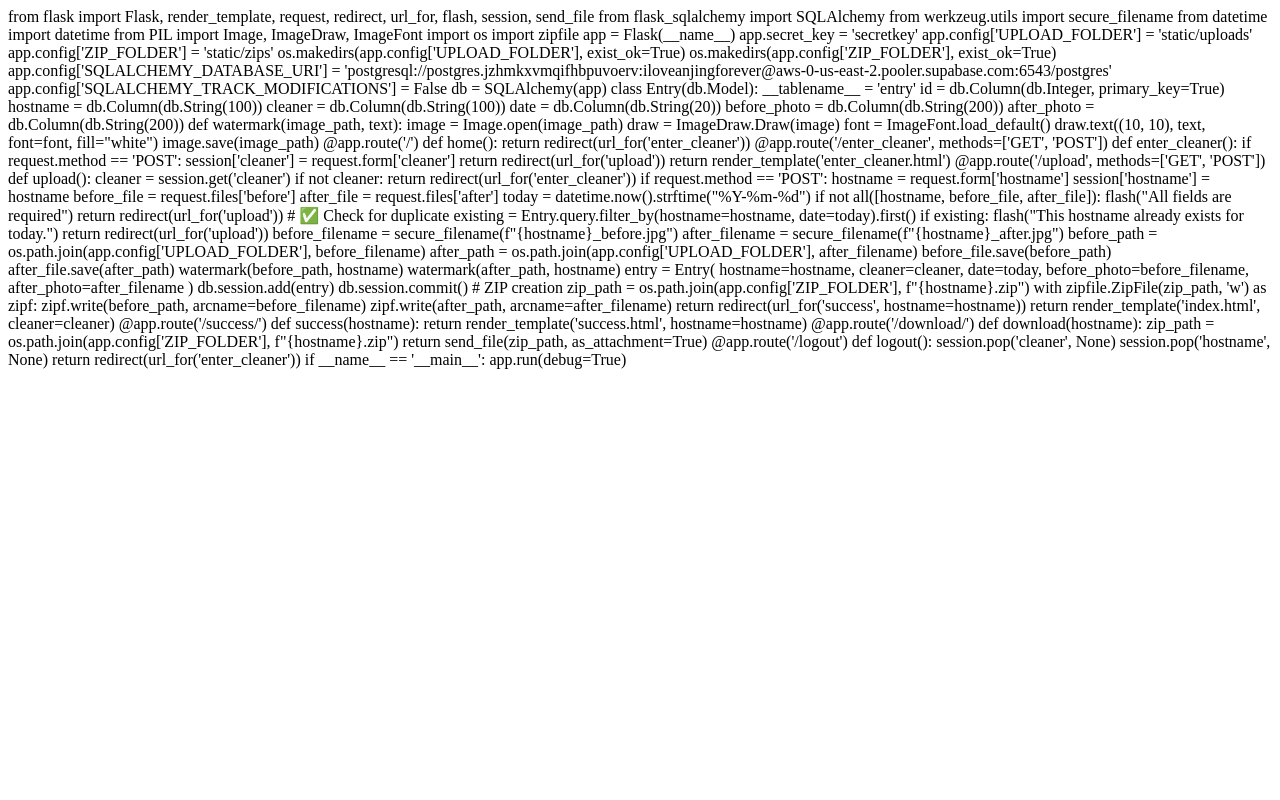
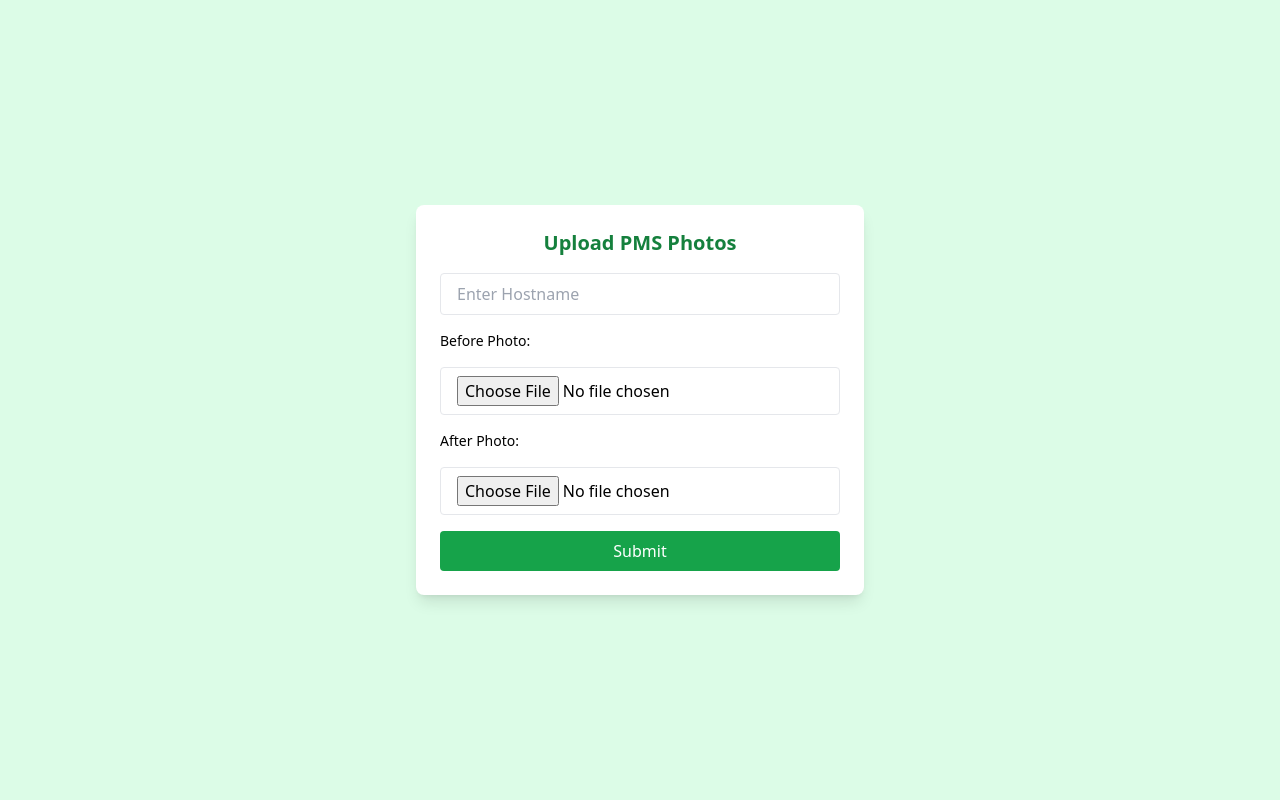
Before and after one commit to ProNoobCoder/i-pms, a Flask app: page /upload in a window 1280 px wide. Run offline with Flask 3, Linux system fonts and the light colour scheme; the visitor is signed in with stand-in values (Sample User, id 1); some libraries are stand-ins or nearby versions.

Commit message:
Update index.html

```diff
--- a/templates/index.html
+++ b/templates/index.html
@@ -1,118 +1,40 @@
-from flask import Flask, render_template, request, redirect, url_for, flash, session, send_file
-from flask_sqlalchemy import SQLAlchemy
-from werkzeug.utils import secure_filename
-from datetime import datetime
-from PIL import Image, ImageDraw, ImageFont
-import os
-import zipfile
+<!DOCTYPE html>
+<html lang="en">
+<head>
+    <meta charset="UTF-8">
+    <title>Upload PMS Photos</title>
+    <script src="https://cdn.tailwindcss.com"></script>
+</head>
+<body class="bg-green-100 flex items-center justify-center min-h-screen">
+    <form method="POST" enctype="multipart/form-data"
+          class="bg-white p-6 rounded-lg shadow-lg w-11/12 max-w-md space-y-4">
+        <h1 class="text-xl font-bold text-green-700 text-center">Upload PMS Photos</h1>
 
-app = Flask(__name__)
-app.secret_key = 'secretkey'
+        {% with messages = get_flashed_messages() %}
+          {% if messages %}
+            <ul class="text-red-500 text-sm">
+              {% for msg in messages %}
+                <li>{{ msg }}</li>
+              {% endfor %}
+            </ul>
+          {% endif %}
+        {% endwith %}
 
-app.config['UPLOAD_FOLDER'] = 'static/uploads'
-app.config['ZIP_FOLDER'] = 'static/zips'
-os.makedirs(app.config['UPLOAD_FOLDER'], exist_ok=True)
-os.makedirs(app.config['ZIP_FOLDER'], exist_ok=True)
+        <input type="text" name="hostname" placeholder="Enter Hostname"
+               class="w-full px-4 py-2 border rounded focus:outline-none focus:ring-2 focus:ring-green-400" required>
 
-app.config['SQLALCHEMY_DATABASE_URI'] = 'postgresql://postgres.jzhmkxvmqifhbpuvoerv:iloveanjingforever@aws-0-us-east-2.pooler.supabase.com:6543/postgres'
-app.config['SQLALCHEMY_TRACK_MODIFICATIONS'] = False
+        <label class="block text-sm">Before Photo:</label>
+        <input type="file" name="before" accept="image/*" capture="environment"
+               class="w-full border rounded px-4 py-2" required>
 
-db = SQLAlchemy(app)
+        <label class="block text-sm">After Photo:</label>
+        <input type="file" name="after" accept="image/*" capture="environment"
+               class="w-full border rounded px-4 py-2" required>
 
-class Entry(db.Model):
-    __tablename__ = 'entry'
-    id = db.Column(db.Integer, primary_key=True)
-    hostname = db.Column(db.String(100))
-    cleaner = db.Column(db.String(100))
-    date = db.Column(db.String(20))
-    before_photo = db.Column(db.String(200))
-    after_photo = db.Column(db.String(200))
-
-def watermark(image_path, text):
-    image = Image.open(image_path)
-    draw = ImageDraw.Draw(image)
-    font = ImageFont.load_default()
-    draw.text((10, 10), text, font=font, fill="white")
-    image.save(image_path)
-
-@app.route('/')
-def home():
-    return redirect(url_for('enter_cleaner'))
-
-@app.route('/enter_cleaner', methods=['GET', 'POST'])
-def enter_cleaner():
-    if request.method == 'POST':
-        session['cleaner'] = request.form['cleaner']
-        return redirect(url_for('upload'))
-    return render_template('enter_cleaner.html')
-
-@app.route('/upload', methods=['GET', 'POST'])
-def upload():
-    cleaner = session.get('cleaner')
-    if not cleaner:
-        return redirect(url_for('enter_cleaner'))
-
-    if request.method == 'POST':
-        hostname = request.form['hostname']
-        session['hostname'] = hostname
-        before_file = request.files['before']
-        after_file = request.files['after']
-        today = datetime.now().strftime("%Y-%m-%d")
-
-        if not all([hostname, before_file, after_file]):
-            flash("All fields are required")
-            return redirect(url_for('upload'))
-
-        # ✅ Check for duplicate
-        existing = Entry.query.filter_by(hostname=hostname, date=today).first()
-        if existing:
-            flash("This hostname already exists for today.")
-            return redirect(url_for('upload'))
-
-        before_filename = secure_filename(f"{hostname}_before.jpg")
-        after_filename = secure_filename(f"{hostname}_after.jpg")
-        before_path = os.path.join(app.config['UPLOAD_FOLDER'], before_filename)
-        after_path = os.path.join(app.config['UPLOAD_FOLDER'], after_filename)
-        before_file.save(before_path)
-        after_file.save(after_path)
-
-        watermark(before_path, hostname)
-        watermark(after_path, hostname)
-
-        entry = Entry(
-            hostname=hostname,
-            cleaner=cleaner,
-            date=today,
-            before_photo=before_filename,
-            after_photo=after_filename
-        )
-        db.session.add(entry)
-        db.session.commit()
-
-        # ZIP creation
-        zip_path = os.path.join(app.config['ZIP_FOLDER'], f"{hostname}.zip")
-        with zipfile.ZipFile(zip_path, 'w') as zipf:
-            zipf.write(before_path, arcname=before_filename)
-            zipf.write(after_path, arcname=after_filename)
-
-        return redirect(url_for('success', hostname=hostname))
-
-    return render_template('index.html', cleaner=cleaner)
-
-@app.route('/success/<hostname>')
-def success(hostname):
-    return render_template('success.html', hostname=hostname)
-
-@app.route('/download/<hostname>')
-def download(hostname):
-    zip_path = os.path.join(app.config['ZIP_FOLDER'], f"{hostname}.zip")
-    return send_file(zip_path, as_attachment=True)
-
-@app.route('/logout')
-def logout():
-    session.pop('cleaner', None)
-    session.pop('hostname', None)
-    return redirect(url_for('enter_cleaner'))
-
-if __name__ == '__main__':
-    app.run(debug=True)
+        <button type="submit"
+                class="w-full bg-green-600 text-white py-2 rounded hover:bg-green-700 transition">
+            Submit
+        </button>
+    </form>
+</body>
+</html>
```
